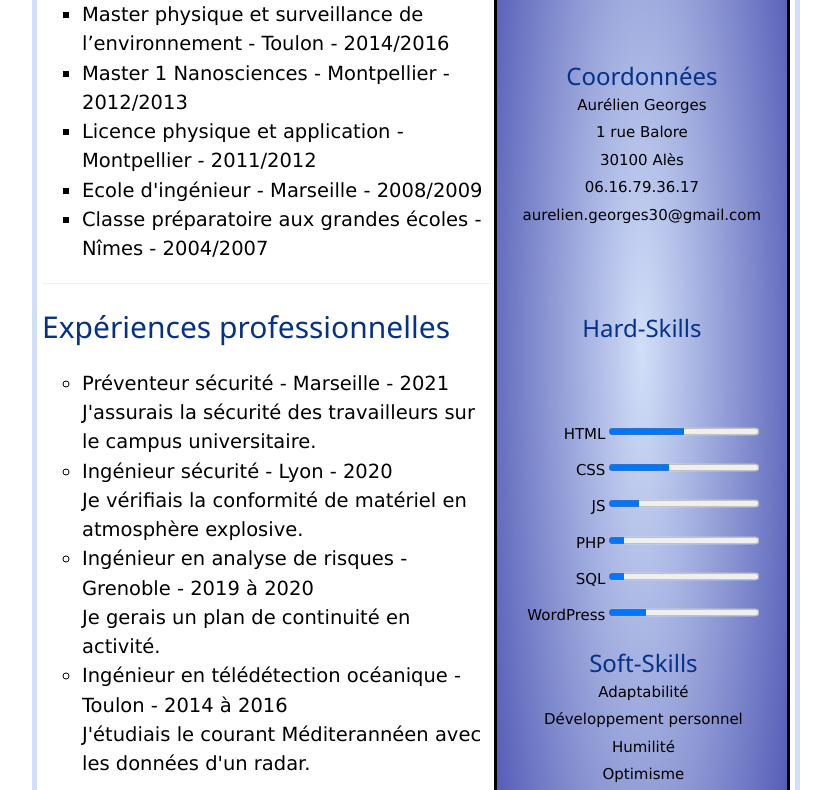
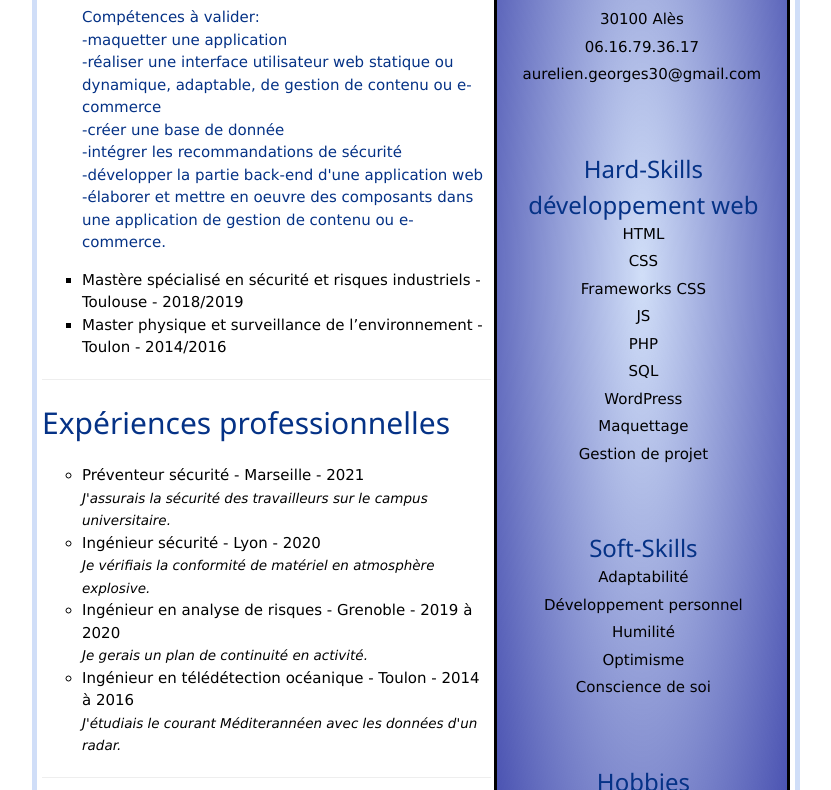
Before and after one commit to AurelienGEORGES/CV, a plain HTML site: page CV_Aurelien.html in a window 1280 px wide. Shown: the part 449-1239 px from the top of the page, without its empty margins (224-1055 px from the left). Drawn offline with nearby package versions, Linux system fonts and the light colour scheme.

Commit message:
Add files via upload

```diff
--- a/CV_Aurelien.css
+++ b/CV_Aurelien.css
@@ -32,7 +32,7 @@ body {
     border: solid black 3px;
 }
 
-@media (max-width: 1200px) {
+@media (max-width: 1100px) {
     .grilleTotale {
         grid-template-columns: 100%;
     }
@@ -50,6 +50,8 @@ h1 {
 h4 {
     text-align: center;
     color: rgba(45, 53, 163, 0.945);
+    font-size: 1rem !important;
+
 }
 
 .listeParcours {
@@ -57,14 +59,22 @@ h4 {
     font-size: 1.3rem;
 }
 
+#formationsAnterieures {
+    font-size: 1rem;
+}
+
 .listeExperiences {
     list-style-type: circle;
     font-size: 1.3rem;
 }
 
+.listeExperiences li {
+    font-size: 1rem;
+}
+
 .listeCompetences {
     list-style-type: disc;
-    font-size: 1.3rem;
+    font-size: 1rem;
 }
 
 h2, h3 {
@@ -72,7 +82,7 @@ h2, h3 {
 }
 
 .photo {
-    width: 230px;
+    width: 150px;
     height: auto;
     margin-top: 5px;
     margin-bottom: 5px;
@@ -129,14 +139,12 @@ h2, h3 {
 
 .hardSkills {
     margin-left: 3px;
-    display: flex;
-    justify-content: center;
+    text-align: center;
 }
 
-.hardSkills td {
-    text-align: right;
+.hardSkills p {
+    margin-top: -10px;
 }
-
 .softSkills {
     text-align: center;
     margin-left: 3px;
@@ -154,3 +162,12 @@ h2, h3 {
 .hobbies p {
     margin-top: -10px;
 }
+
+em {
+    font-size: 0.9rem;
+}
+
+#listeAValider {
+    color: rgb(5, 50, 134);
+    font-size: 1rem;
+}
--- a/CV_Aurelien.html
+++ b/CV_Aurelien.html
@@ -23,11 +23,11 @@
             <header>
 
                 <div>
-                    <h1>Développeur Web Junior</h1>
+                    <h1>Développeur Web</h1>
                 </div>
 
                 <div>
-                    <h4>Je suis extremement motivé pour réaliser un stage avec vous. Je désire partager des moments enrichissant pour valider mes compétences techniques et améliorer mes soft skills. Je donnerai le meilleur de moi même pour accomplir mes missions.</h4>
+                    <h4>Je suis extremement motivé pour réaliser une période d'apprentissage en entreprise avec vous. Je désire partager des moments enrichissants pour valider mes compétences techniques. Si vous m'accueillez sur ces trois mois je pourrai donner le meilleur de moi même.</h4>
                 </div>
 
             </header>
@@ -38,15 +38,14 @@
 
                     <hr />
 
-                    <h2>Parcours scolaire</h2>
+                    <h2>Formations</h2>
 
                     <ol class="listeParcours">
-                        <li>Mastère spécialisé en sécurité et risques industriels - Toulouse - 2018/2019</li>
-                        <li>Master physique et surveillance de l’environnement - Toulon - 2014/2016</li>
-                        <li>Master 1 Nanosciences - Montpellier - 2012/2013</li>
-                        <li>Licence physique et application - Montpellier - 2011/2012</li>
-                        <li>Ecole d'ingénieur - Marseille - 2008/2009</li>
-                        <li>Classe préparatoire aux grandes écoles - Nîmes - 2004/2007</li>
+                        <li><strong>Titre de développeur web niveau bac+2 - Alès - Début Novembre 2021, Fin en Novembre 2022 - Ecole Simplon</strong></li>
+                        <p id="listeAValider">Compétences à valider:<br />-maquetter une application<br />-réaliser une interface utilisateur web statique ou dynamique, adaptable, de gestion de contenu ou e-commerce<br />-créer une base de donnée<br />-intégrer les recommandations de sécurité<br />-développer la partie back-end d'une application web<br />-élaborer et mettre en oeuvre des
+                            composants dans une application de gestion de contenu ou e-commerce.</p>
+                        <li id="formationsAnterieures">Mastère spécialisé en sécurité et risques industriels - Toulouse - 2018/2019</li>
+                        <li id="formationsAnterieures">Master physique et surveillance de l’environnement - Toulon - 2014/2016</li>
                     </ol>
 
                 </article>
@@ -58,10 +57,10 @@
                     <h2>Expériences professionnelles</h2>
 
                     <ol class="listeExperiences">
-                        <li>Préventeur sécurité - Marseille - 2021<br />J'assurais la sécurité des travailleurs sur le campus universitaire.</li>
-                        <li>Ingénieur sécurité - Lyon - 2020<br />Je vérifiais la conformité de matériel en atmosphère explosive.</li>
-                        <li>Ingénieur en analyse de risques - Grenoble - 2019 à 2020<br />Je gerais un plan de continuité en activité.</li>
-                        <li>Ingénieur en télédétection océanique - Toulon - 2014 à 2016<br />J'étudiais le courant Méditerannéen avec les données d'un radar.</li>
+                        <li>Préventeur sécurité - Marseille - 2021<br /><em>J'assurais la sécurité des travailleurs sur le campus universitaire.</em></li>
+                        <li>Ingénieur sécurité - Lyon - 2020<br /><em>Je vérifiais la conformité de matériel en atmosphère explosive.</em></li>
+                        <li>Ingénieur en analyse de risques - Grenoble - 2019 à 2020<br /><em>Je gerais un plan de continuité en activité.</em></li>
+                        <li>Ingénieur en télédétection océanique - Toulon - 2014 à 2016<br /><em>J'étudiais le courant Méditerannéen avec les données d'un radar.</em></li>
                     </ol>
 
                 </article>
@@ -70,12 +69,11 @@
 
                     <hr />
 
-                    <h2>Compétences</h2>
+                    <h2>Autres compétences</h2>
 
                     <ol class="listeCompetences">
-                        <li>Profil auto-formation: SoloLearn, Codecademy, OpenClassRoom.</li>
-                        <li>Programmation : Matlab, Ferret et Roms pour l’océanographie durant mon master.</li>
-                        <li>Programmation : Langages C, C++ et Java à l'université et en école d’ingénieur.</li>
+                        <li>Autodidacte: SoloLearn, Codecademy, OpenClassRoom.</li>
+                        <li>Programmation : Matlab, Ferret et Roms, C, C++, Java (durant mon cursus post Simplon).</li>
                         <li>Anglais 690 au TOEIC.</li>
                     </ol>
 
@@ -110,57 +108,17 @@
                 <p>aurelien.georges30@gmail.com</p>
             </div>
 
-
-
-                <h3 class="hardSkillsTitre">Hard-Skills</h3>
-
             <div class="hardSkills">
-
-                <table>
-                    <tr>
-                        <td>HTML</td>
-                        <td><label for="file"></label>
-                            <progress id="file" max="100" value="50"> 50% </progress>
-                        </td>
-                    </tr>
-
-                    <tr>
-                        <td>CSS</td>
-                        <td><label for="file"></label>
-                            <progress id="file" max="100" value="40"> 40% </progress>
-                        </td>
-                    </tr>
-
-                    <tr>
-                        <td>JS</td>
-                        <td><label for="file"></label>
-                            <progress id="file" max="100" value="20"> 20% </progress>
-                        </td>
-                    </tr>
-
-                    <tr>
-                        <td>PHP</td>
-                        <td><label for="file"></label>
-                            <progress id="file" max="100" value="10"> 10% </progress>
-                        </td>
-                    </tr>
-
-                    <tr>
-                        <td>SQL</td>
-                        <td><label for="file"></label>
-                            <progress id="file" max="100" value="10"> 10% </progress>
-                        </td>
-                    </tr>
-
-                    <tr>
-                        <td>WordPress</td>
-                        <td><label for="file"></label>
-                            <progress id="file" max="100" value="25"> 25% </progress>
-                        </td>
-                    </tr>
-
-                </table>
-
+                <h3 class="hardSkillsTitre">Hard-Skills développement web</h3>
+                    <p>HTML</p>
+                    <p>CSS</p>
+                    <p>Frameworks CSS</p>
+                    <p>JS</p>
+                    <p>PHP</p>
+                    <p>SQL</p>
+                    <p>WordPress</p>
+                    <p>Maquettage</p>
+                    <p>Gestion de projet</p>
             </div>
 
             <div class="softSkills">
@@ -180,42 +138,6 @@
                 <p>Musique: je suis très éclectique</p>
             </div>
 
-            <!--<div class="w3-container">
-
-                <h2>Jeux Vidéos</h2>
-                <div class="w3-border">
-                  <div class="w3-pink" style="height:12px;width:80%"></div>
-                </div>
-
-            </div>
-
-            <div class="w3-container">
-                <h2>taux de fun</h2>
-
-                <div class="w3-light-grey">
-                  <div id="myBar" class="w3-green" style="height:24px;width:0"></div>
-                </div>
-                <br>
-
-                <button class="w3-button w3-green" onclick="move()">try to see my level</button>
-              </div>
-
-              <script>
-              function move() {
-                var elem = document.getElementById("myBar");
-                var width = 1;
-                var id = setInterval(frame, 10);
-                function frame() {
-                  if (width >= 100) {
-                    clearInterval(id);
-                  } else {
-                    width++;
-                    elem.style.width = width + '%';
-                  }
-                }
-              }
-              </script>-->
-
 
         </aside>
 
```
